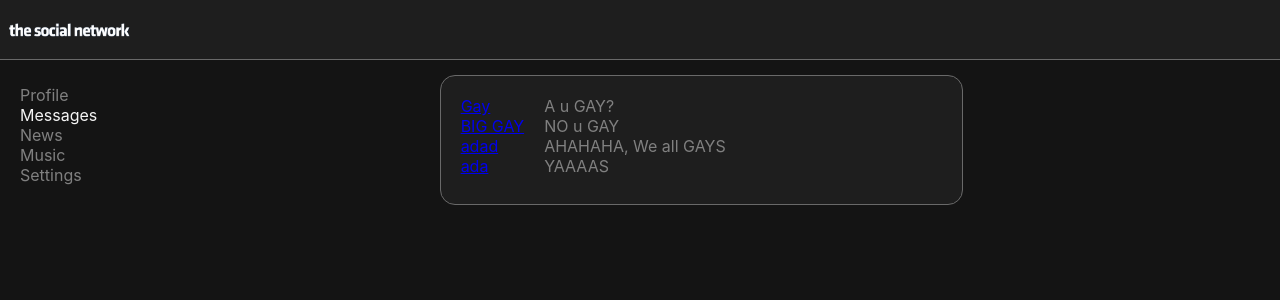
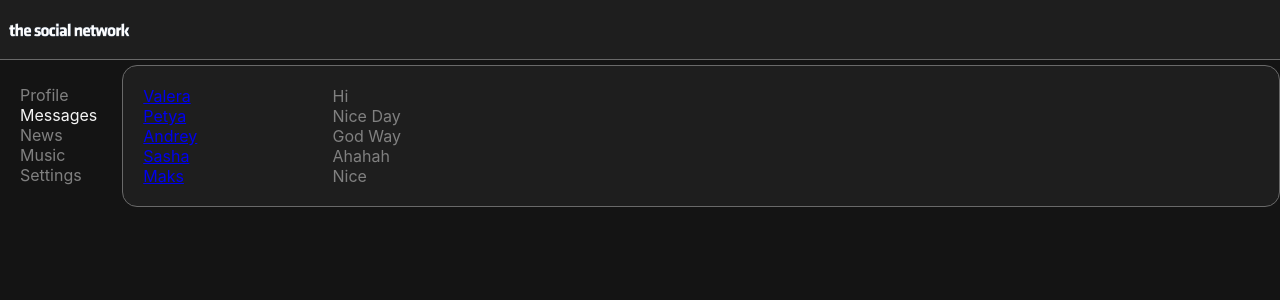
Before and after one commit to Lecser/samurai-way, a React (Create React App) app: page /Dialogs in a window 1280 px wide. Shown: the top 300 px of the page. Built offline with nearby package versions, Linux system fonts and the light colour scheme.

Commit message:
Add new features

```diff
--- a/src/App.css
+++ b/src/App.css
@@ -1,6 +1,7 @@
 * {
   margin: 0;
   padding: 0;
+
 }
 
 body {
@@ -27,5 +28,4 @@ body {
   background-color: #1e1e1e;
   border: 1px solid dimgray;
   border-radius: 15px;
-  margin: 10px auto 0;
 }
--- a/src/App.tsx
+++ b/src/App.tsx
@@ -5,16 +5,31 @@ import { Navbar } from "./components/Navbar/Navbar";
 import { Profile } from "./components/Profile/Profile";
 import { Dialogs } from "./components/Dialogs/Dialogs";
 import { BrowserRouter, Route } from "react-router-dom";
+import { DialogsType, Messages, PostsDataType } from "./index";
 
-function App() {
+type AppPropsType = {
+  messages: Array<Messages>;
+  dialogs: Array<DialogsType>;
+  postsData: Array<PostsDataType>;
+};
+
+function App(props: AppPropsType) {
   return (
     <BrowserRouter>
       <div className={"app-wrapper"}>
         <Header />
         <Navbar />
         <div className={"app-wrapper-content"}>
-          <Route path={"/Dialogs"} component={Dialogs} />
-          <Route path={"/Profile"} component={Profile} />
+          <Route
+            path={"/Dialogs"}
+            render={() => (
+              <Dialogs dialogs={props.dialogs} messages={props.messages} />
+            )}
+          />
+          <Route
+            path={"/Profile"}
+            render={() => <Profile postsData={props.postsData} />}
+          />
         </div>
       </div>
     </BrowserRouter>
--- a/src/components/Dialogs/Dialogs.tsx
+++ b/src/components/Dialogs/Dialogs.tsx
@@ -2,21 +2,25 @@ import React from "react";
 import classes from "./Dialogs.module.css";
 import { DialogItem } from "./DialogItem/DialogItem";
 import { Message } from "./Message/Message";
+import { DialogsType, Messages } from "../../index";
 
-export const Dialogs = () => {
+type DialogsPropsType = {
+  messages: Array<Messages>;
+  dialogs: Array<DialogsType>;
+};
+
+export const Dialogs = (props: DialogsPropsType) => {
   return (
     <div className={classes.dialogs}>
       <div className={classes.dialogsItems}>
-        <DialogItem name={"Gay"} id={"1"} />
-        <DialogItem name={"BIG GAY"} id={"2"} />
-        <DialogItem name={"adad"} id={"3"} />
-        <DialogItem name={"ada"} id={"4"} />
+        {props.dialogs.map((d) => (
+          <DialogItem key={d.id} name={d.name} id={`${d.id}`} />
+        ))}
       </div>
       <div className={classes.messages}>
-        <Message message={"A u GAY?"} />
-        <Message message={"NO u GAY"} />
-        <Message message={"AHAHAHA, We all GAYS"} />
-        <Message message={"YAAAAS"} />
+        {props.messages.map((m) => (
+          <Message key={m.id} message={m.message} />
+        ))}
       </div>
     </div>
   );
--- a/src/components/Profile/MyPosts/MyPosts.tsx
+++ b/src/components/Profile/MyPosts/MyPosts.tsx
@@ -1,8 +1,13 @@
 import React from "react";
 import classes from "./MyPosts.module.css";
 import { Post } from "./Post/Post";
+import { PostsDataType } from "../../../index";
 
-export const MyPosts = () => {
+type MyPostsPropsType = {
+  postsData: Array<PostsDataType>;
+};
+
+export const MyPosts = (props: MyPostsPropsType) => {
   return (
     <div className={classes.postsBlock}>
       <h3>My posts</h3>
@@ -16,8 +21,9 @@ export const MyPosts = () => {
       </div>
       <div>new post</div>
       <div className={classes.posts}>
-        <Post message={"Hi, how are you?"} likesCount={15} />
-        <Post message={"first post"} likesCount={20} />
+        {props.postsData.map((p) => (
+          <Post key={p.id} message={p.message} likesCount={p.likesCount} />
+        ))}
       </div>
     </div>
   );
--- a/src/components/Profile/Profile.tsx
+++ b/src/components/Profile/Profile.tsx
@@ -1,12 +1,17 @@
 import React from "react";
 import { MyPosts } from "./MyPosts/MyPosts";
 import { ProfileInfo } from "./ProfileInfo/ProfileInfo";
+import { PostsDataType } from "../../index";
 
-export const Profile = () => {
+type ProfilePropsType = {
+  postsData: Array<PostsDataType>;
+};
+
+export const Profile = (props: ProfilePropsType) => {
   return (
     <div>
       <ProfileInfo />
-      <MyPosts />
+      <MyPosts postsData={props.postsData} />
     </div>
   );
 };
--- a/src/index.tsx
+++ b/src/index.tsx
@@ -1,9 +1,45 @@
-import React from 'react';
-import ReactDOM from 'react-dom';
-import './index.css';
-import App from './App';
+import React from "react";
+import ReactDOM from "react-dom";
+import "./index.css";
+import App from "./App";
+
+export type DialogsType = {
+  id: number;
+  name: string;
+};
+export type Messages = {
+  id: number;
+  message: string;
+};
+
+export type PostsDataType = {
+  id: number;
+  message: string;
+  likesCount: number;
+};
+
+const postsData: Array<PostsDataType> = [
+  { id: 1, message: "Hi, how are you?", likesCount: 15 },
+  { id: 2, message: "first post", likesCount: 20 },
+];
+
+const dialogs: Array<DialogsType> = [
+  { id: 1, name: "Valera" },
+  { id: 2, name: "Petya" },
+  { id: 3, name: "Andrey" },
+  { id: 4, name: "Sasha" },
+  { id: 5, name: "Maks" },
+];
+
+const messages: Array<Messages> = [
+  { id: 1, message: "Hi" },
+  { id: 2, message: "Nice Day" },
+  { id: 3, message: "God Way" },
+  { id: 4, message: "Ahahah" },
+  { id: 5, message: "Nice" },
+];
 
 ReactDOM.render(
-    <App />,
-  document.getElementById('root')
+  <App messages={messages} dialogs={dialogs} postsData={postsData} />,
+  document.getElementById("root")
 );
```
